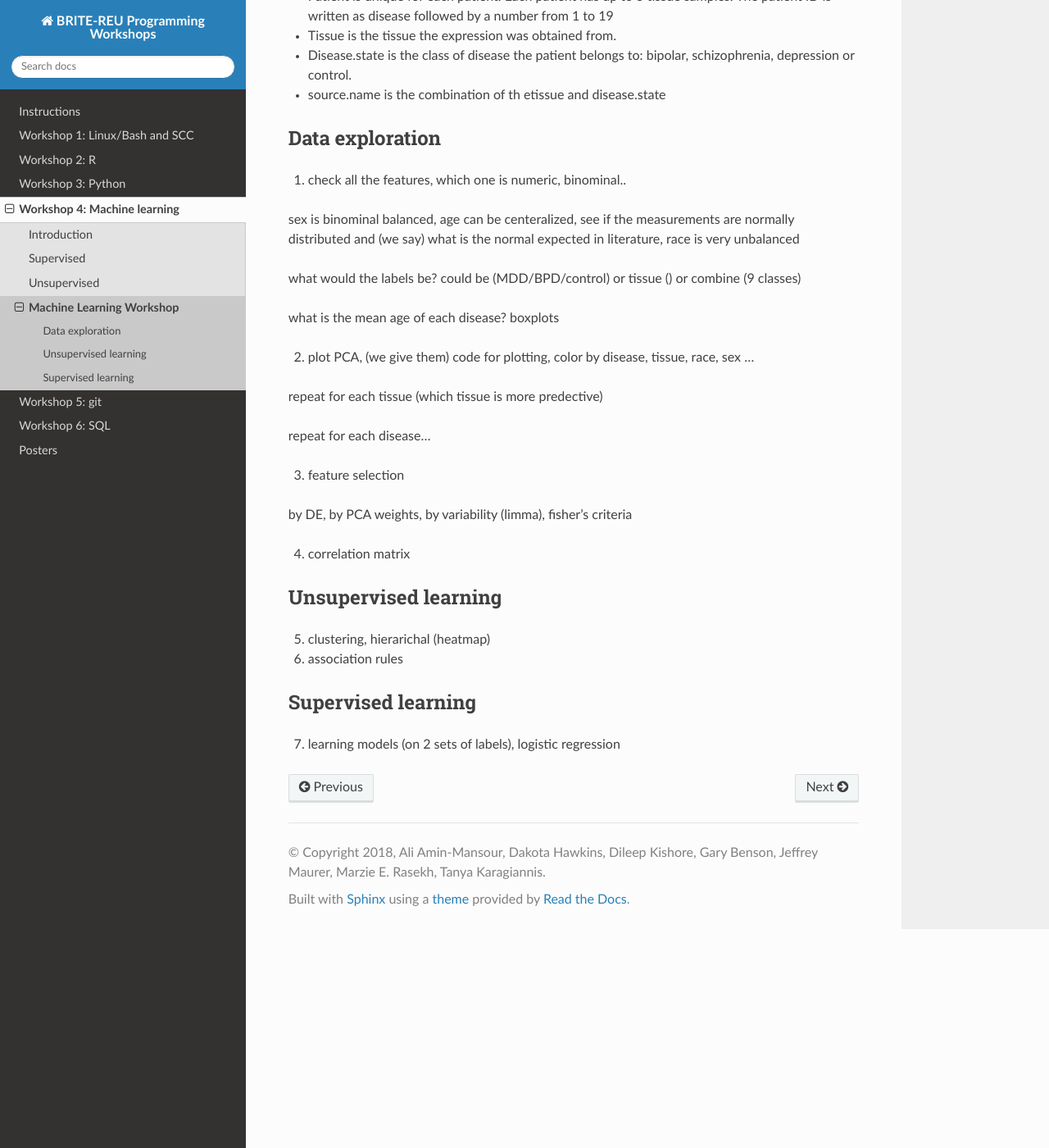
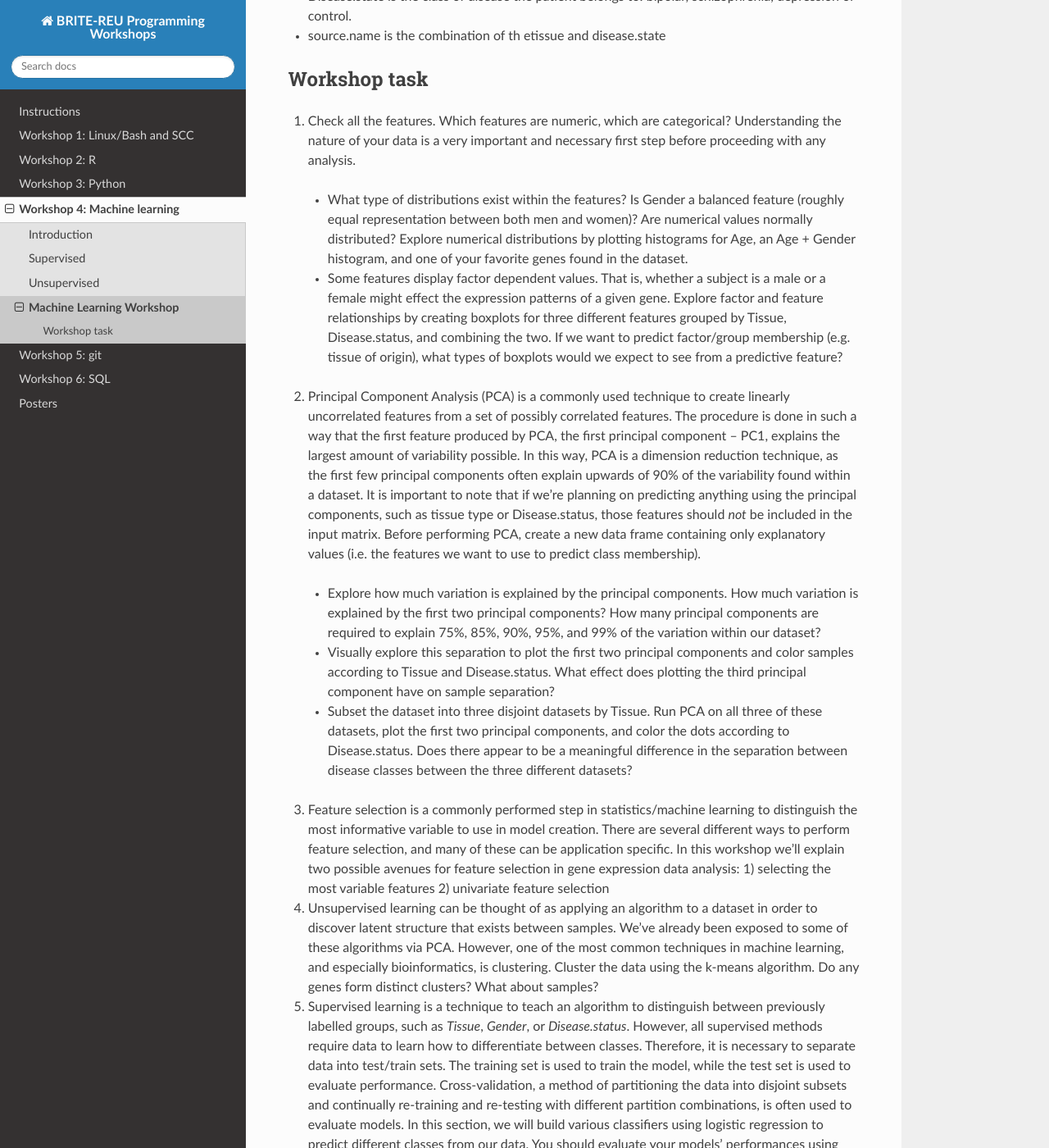
Before and after one commit to BRITE-REU/programming-workshops, a Sphinx documentation site: the page built from source/workshops/04_Machine_learning/Workshop_machine_learning.rst, in a window 1280 px wide and 1400 px high, scrolled down 848 px. Shown: the whole window at 82% size. Built offline with Sphinx 7.4.7 and the Read the Docs theme 2.0.0, drawn with Linux system fonts in a browser that asks for light colours; pages that are not in the unit, such as notebooks, are missing from menus; some of the changed text lies outside the part shown.

Commit message:
Updated machine learning workshop task

```diff
--- a/source/workshops/04_Machine_learning/Workshop_machine_learning.rst
+++ b/source/workshops/04_Machine_learning/Workshop_machine_learning.rst
@@ -1,5 +1,5 @@
 Machine learning workshop
-=====================================================================
+=========================
 
 In this workshop, we will study `GSE53987 <https://www.ncbi.nlm.nih.gov/geo/query/acc.cgi?acc=GSE53987>`_ dataset on Bipolar disorder (BD) and major depressive disorder (MDD) and schizophrenia:
 
@@ -7,9 +7,7 @@ Lanz TA, Joshi JJ, Reinhart V, Johnson K et al. STEP levels are unchanged in pre
 
 This is a microarray data on platform GPL570 (HG-U133_Plus_2, Affymetrix Human Genome U133 Plus 2.0 Array) consisting of 54675 probes.
 
-The raw CEL files of the GEO series were downloaded, `frozen-RMA normalized <https://bioconductor.org/packages/release/bioc/html/frma.html>`_ , and the probes have been converted to HUGO gene symbols using the `annotate package <https://www.bioconductor.org/packages/release/bioc/html/annotate.html>`_ averaging on genes. The sample clinical data (meta-data) was parsed from the `series matrix file <ftp://ftp.ncbi.nlm.nih.gov/geo/series/GSE53nnn/GSE53987/matrix/>`_. You can download it here:
-
-`<https://github.com/BRITE-REU/programming-workshops/blob/master/source/workshops/05_Machine_learning/data/GSE53987_combined.csv <https://github.com/BRITE-REU/programming-workshops/blob/master/source/workshops/05_Machine_learning/data/GSE53987_combined.csv>`_
+The raw CEL files of the GEO series were downloaded, `frozen-RMA normalized <https://bioconductor.org/packages/release/bioc/html/frma.html>`_ , and the probes have been converted to HUGO gene symbols using the `annotate package <https://www.bioconductor.org/packages/release/bioc/html/annotate.html>`_ averaging on genes. The sample clinical data (meta-data) was parsed from the `series matrix file <ftp://ftp.ncbi.nlm.nih.gov/geo/series/GSE53nnn/GSE53987/matrix/>`_. You can download it `here <https://github.com/BRITE-REU/programming-workshops/blob/master/source/workshops/04_Machine_learning/data/GSE53987_combined.csv>`_.
 
 In total there are 205 rows consisting of 19 individuals diagnosed with BPD, 19 with MDD, 19 schizophrenia and 19 controls. Each sample has gene expression from 3 tissues (post-mortem brain).
 There are a total of 13768 genes (numeric features) and 10 meta features and 1 ID (GEO sample accession).
@@ -27,40 +25,23 @@ There are a total of 13768 genes (numeric features) and 10 meta features and 1 I
 
 
 
-***********************
-Data exploration
-***********************
+*************
+Workshop task
+*************
 
-1. check all the features, which one is numeric, binominal..
+1. Check all the features. Which features are numeric, which are categorical? Understanding the nature of your data is a very important and necessary first step before proceeding with any analysis.
 
-sex is binominal balanced, age can be centeralized, see if the measurements are normally distributed and (we say) what is the normal expected in literature, race is very unbalanced
+  - What type of distributions exist within the features? Is Gender a balanced feature (roughly equal representation between both men and women)? Are numerical values normally distributed? Explore numerical distributions by plotting histograms for Age, an Age + Gender histogram, and one of your favorite genes found in the dataset.
+  - Some features display factor dependent values. That is, whether a subject is a male or a female might effect the expression patterns of a given gene. Explore factor and feature relationships by creating boxplots for three different features grouped by Tissue, Disease.status, and combining the two. If we want to predict factor/group membership (e.g. tissue of origin), what types of boxplots would we expect to see from a predictive feature?
 
-what would the labels be? could be (MDD/BPD/control) or tissue () or combine (9 classes)
+2. Principal Component Analysis (PCA) is a commonly used technique to create linearly uncorrelated features from a set of possibly correlated features. The procedure is done in such a way that the first feature produced by PCA, the first principal component -- PC1, explains the largest amount of variability possible. In this way, PCA is a dimension reduction technique, as the first few principal components often explain upwards of 90% of the variability found within a dataset. It is important to note that if we're planning on predicting anything using the principal components, such as tissue type or Disease.status, those features should *not* be included in the input matrix. Before performing PCA, create a new data frame containing only explanatory values (i.e. the features we want to use to predict class membership).
 
-what is the mean age of each disease?  boxplots
+  - Explore how much variation is explained by the principal components. How much variation is explained by the first two principal components? How many principal components are required to explain 75%, 85%, 90%, 95%, and 99% of the variation within our dataset?
+  - Visually explore this separation to plot the first two principal components and color samples according to Tissue and Disease.status. What effect does plotting the third principal component have on sample separation?
+  - Subset the dataset into three disjoint datasets by Tissue. Run PCA on all three of these datasets, plot the first two principal components, and color the dots according to Disease.status. Does there appear to be a meaningful difference in the separation between disease classes between the three different datasets?
 
-2. plot PCA, (we give them) code for plotting, color by disease, tissue, race, sex ...
+3. Feature selection is a commonly performed step in statistics/machine learning to distinguish the most informative variable to use in model creation. There are several different ways to perform feature selection, and many of these can be application specific. In this workshop we'll explain two possible avenues for feature selection in gene expression data analysis: 1) selecting the most variable features 2) univariate feature selection
 
-repeat for each tissue (which tissue is more predective)
+4. Unsupervised learning can be thought of as applying an algorithm to a dataset in order to discover latent structure that exists between samples. We've already been exposed to some of these algorithms via PCA. However, one of the most common techniques in machine learning, and especially bioinformatics, is clustering. Cluster the data using the k-means algorithm. Do any genes form distinct clusters? What about samples?
 
-repeat for each disease...
-
-3. feature selection
-
-by DE, by PCA weights, by variability (limma), fisher's criteria
-
-4. correlation matrix
-
-***********************
-Unsupervised learning
-***********************
-
-5. clustering, hierarichal (heatmap)
-
-6. association rules
-
-***********************
-Supervised learning
-***********************
-
-7. learning models (on 2 sets of labels), logistic regression
+5. Supervised learning is a technique to teach an algorithm to distinguish between previously labelled groups, such as `Tissue`, `Gender`, or `Disease.status`. However, all supervised methods require data to learn how to differentiate between classes. Therefore, it is necessary to separate data into test/train sets. The training set is used to train the model, while the test set is used to evaluate performance. Cross-validation, a method of partitioning the data into disjoint subsets and continually re-training and re-testing with different partition combinations, is often used to evaluate models. In this section, we will build various classifiers using logistic regression to predict different classes from our data. You should evaluate your models' performances using the AUC in ROC space -- at least for binary classes -- along with confusion matrices.
```
